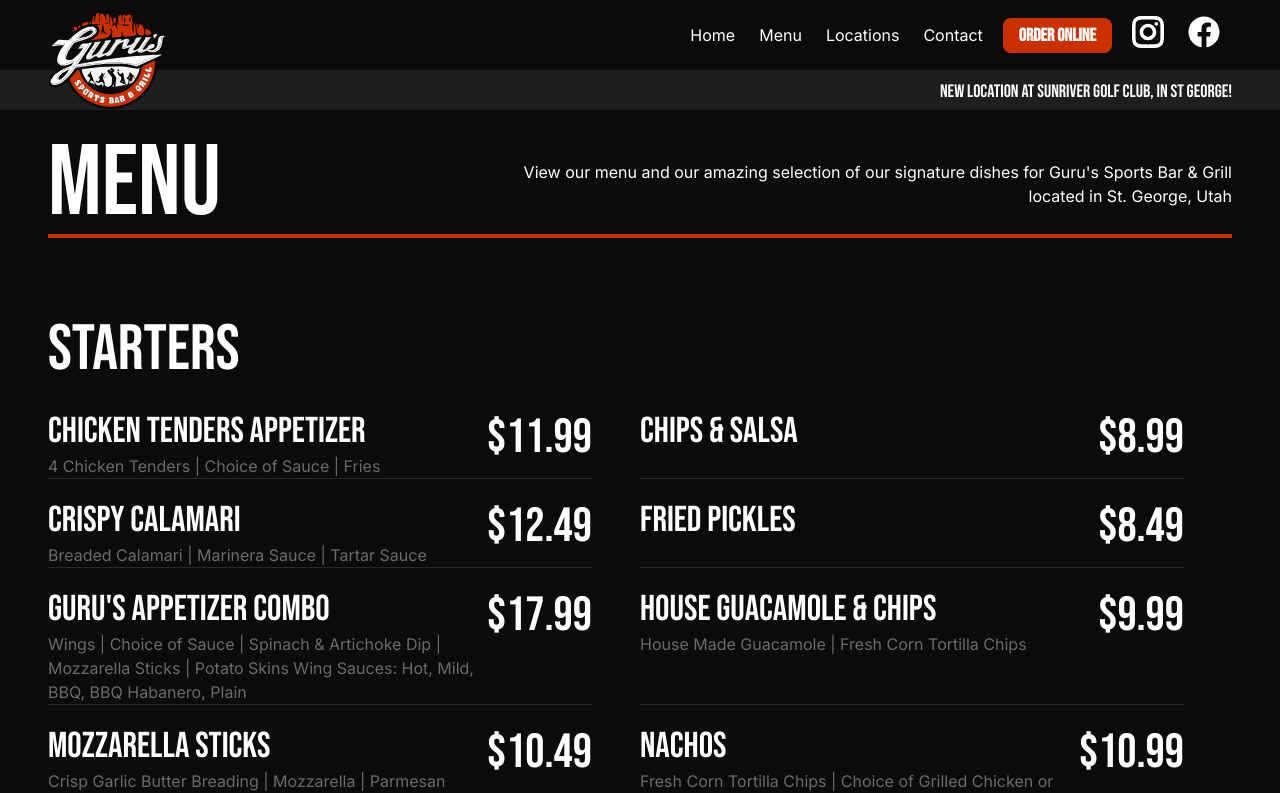
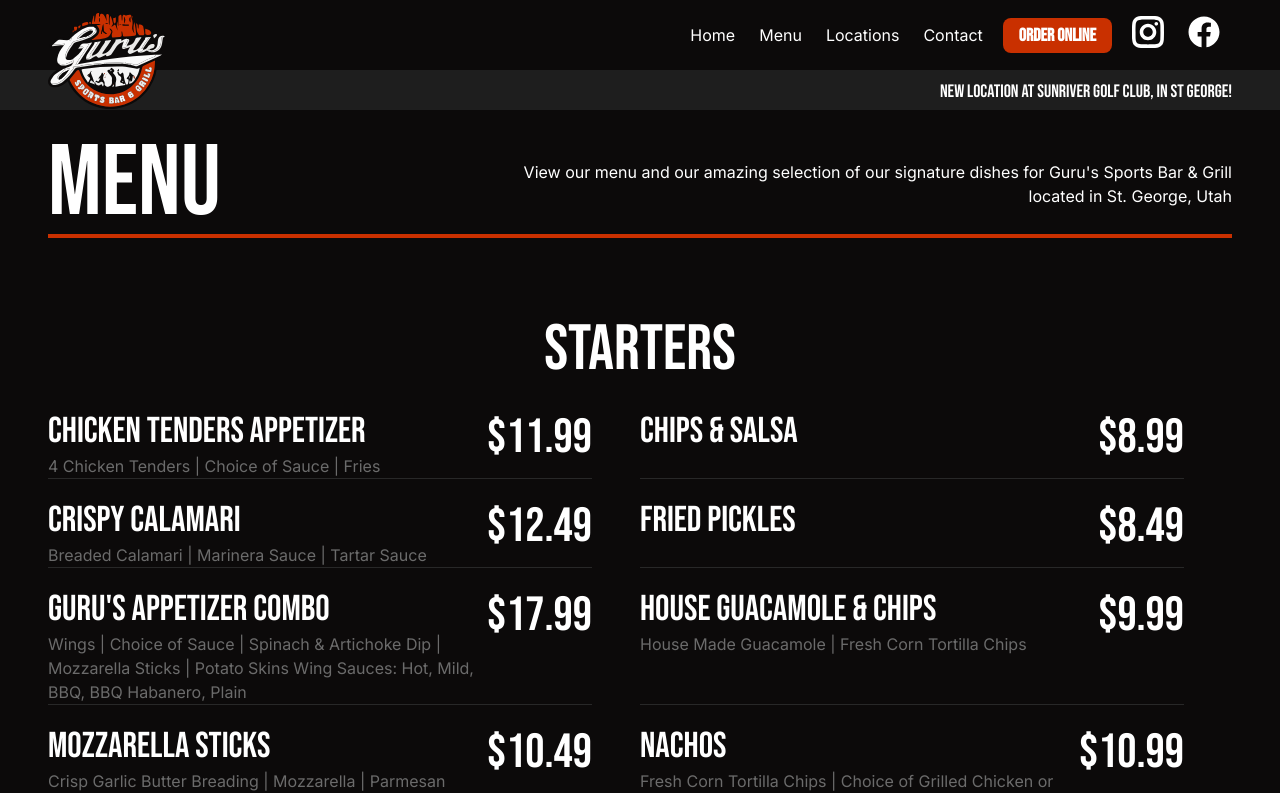
Before and after one commit to christoph-codes/gurus-sports, a Next.js app in the folder site/: page /menu in a window 1280 px wide. Shown: the top 793 px of the page. Built offline with nearby package versions, Linux system fonts and the light colour scheme.

Commit message:
11: Add text align to title component

```diff
--- a/site/components/Title/index.tsx
+++ b/site/components/Title/index.tsx
@@ -46,6 +46,7 @@
 			as={Tag}
 			fontFamily="heading"
 			className={`${styles.Title} ${className}`}
+			textAlign={textAlign}
 			{...rest}
 		>
 			{children}
```
